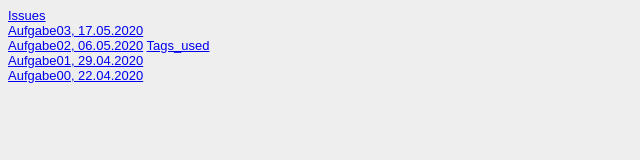
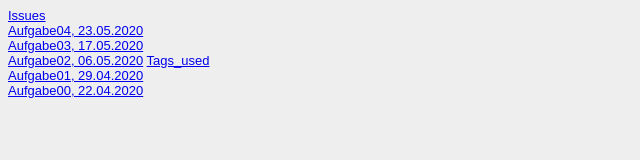
Before and after one commit to VinniPoo/GIS_SoSe2020, a plain HTML site: page Steckbrief/steckbrief.htm in a window 1280 px wide. Shown: the whole page, without its empty margins (0-640 px from the left). Drawn offline with Linux system fonts and the light colour scheme.

Commit message:
Steckbrief vergessen

```diff
--- a/Steckbrief/steckbrief.htm
+++ b/Steckbrief/steckbrief.htm
@@ -14,6 +14,7 @@ body {
 <body>
 	<!-- Hier die Links zu den gelösten Aufgaben einstellen, aktuelle oben, alte stehen lassen! Format: Aufgabenbezeichnung, Datum -->
 	<a href="https://github.com/VinniPoo/GIS_SoSe2020/issues" target="_blank">Issues</a> <br>
+	<a href="https://vinnipoo.github.io/GIS_SoSe2020/Aufgabe04/Shopseite.html" target="_blank">Aufgabe04, 23.05.2020</a> <br>
 	<a href="https://vinnipoo.github.io/GIS_SoSe2020/Aufgabe03/Portfolio.html" target="_blank">Aufgabe03, 17.05.2020</a> <br>
 	<a href="https://vinnipoo.github.io/GIS_SoSe2020/Aufgabe02/Portfolio.html" target="_blank">Aufgabe02, 06.05.2020</a> <a href="https://vinnipoo.github.io/GIS_SoSe2020/Aufgabe02/Tags_used" target="_blank">Tags_used</a> <br>
 	<a href="https://vinnipoo.github.io/GIS_SoSe2020/Aufgabe01/index.html" target="_blank">Aufgabe01, 29.04.2020</a> <br>
```
